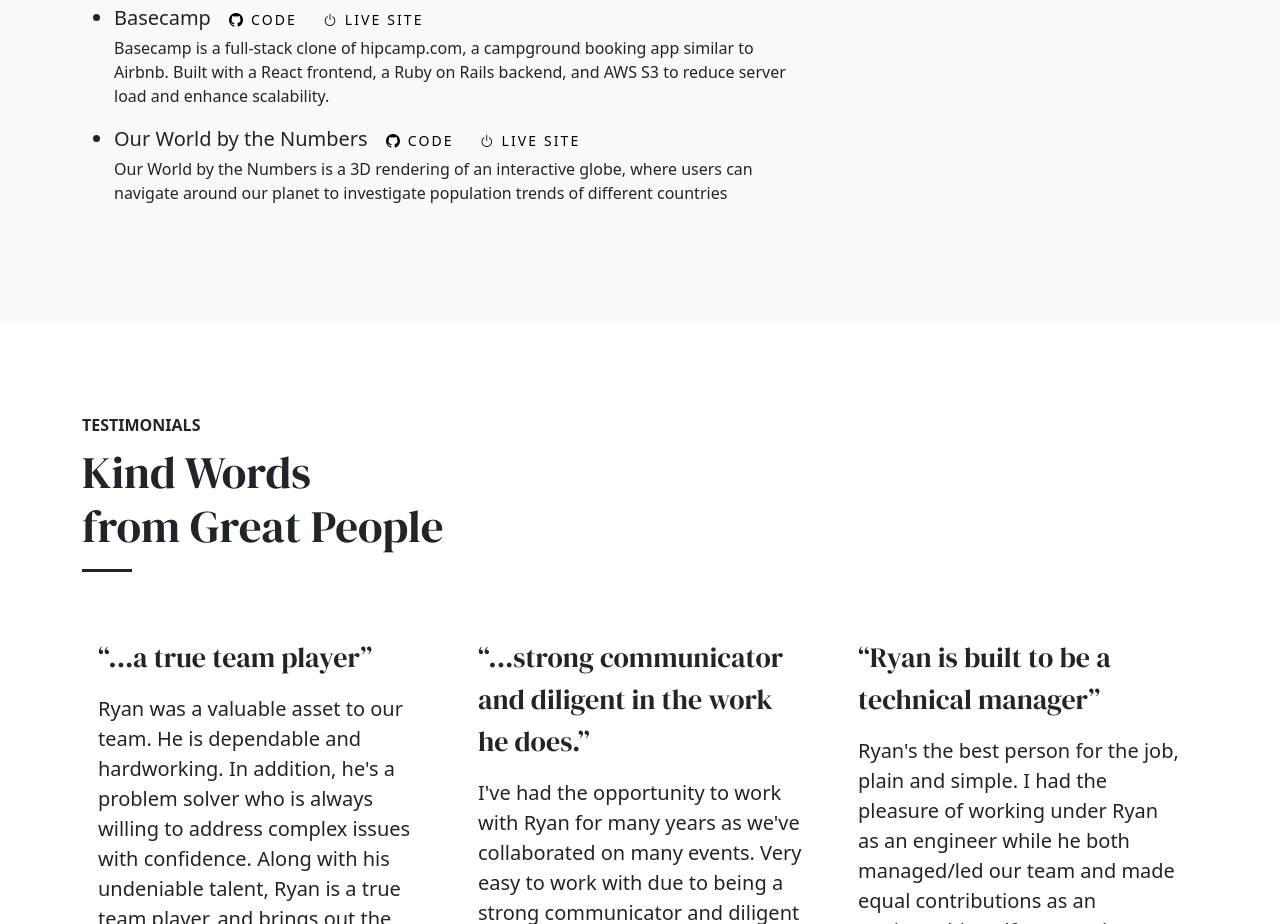
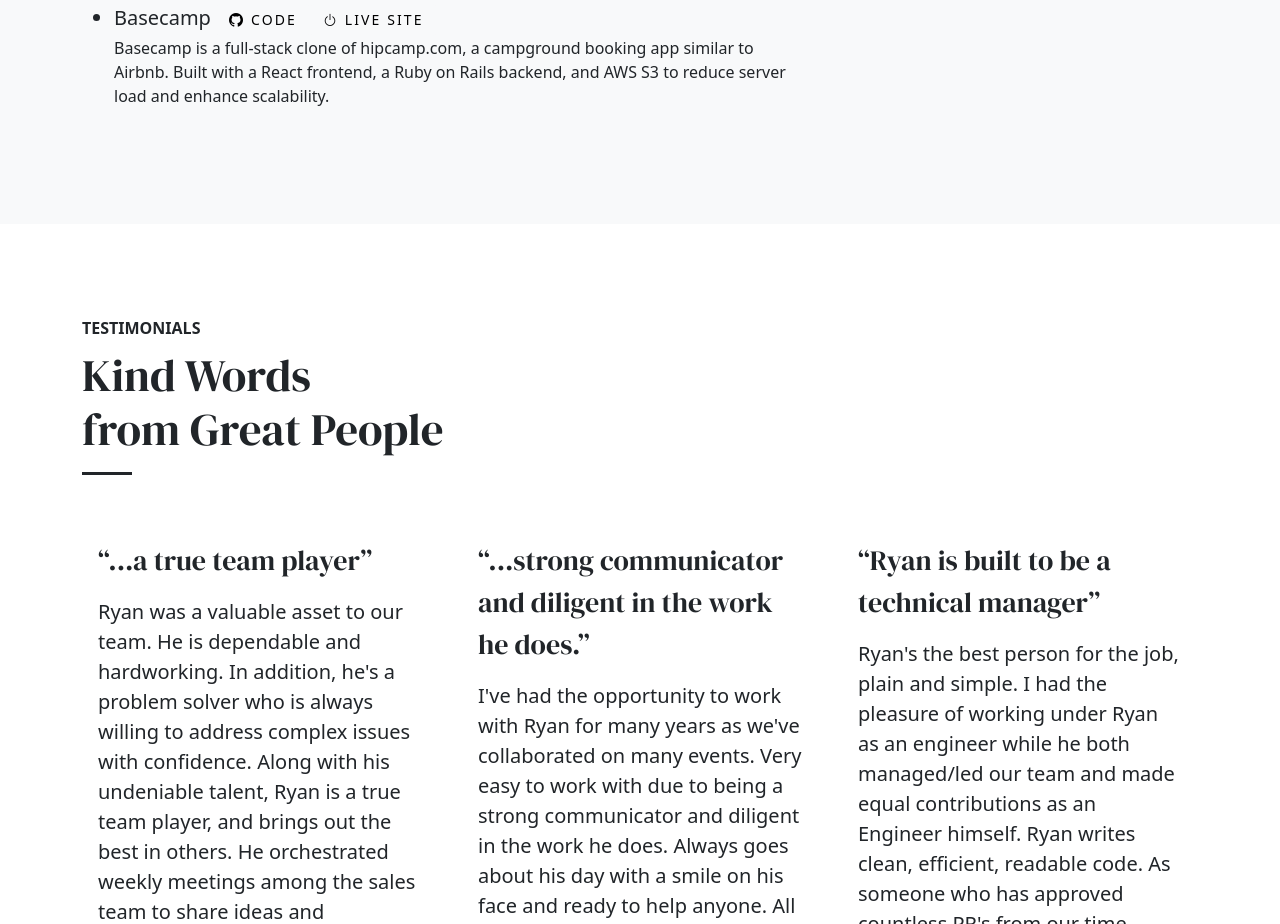
Before and after one commit to Rymul/rymul.github.io, a plain HTML site: page index.html in a window 1280 px wide. Shown: the part 2700-3624 px from the top of the page. Drawn offline with nearby package versions, Linux system fonts and the light colour scheme.

Commit message:
remove owbtn project

```diff
--- a/index.html
+++ b/index.html
@@ -257,8 +257,8 @@
           <ul class='lead'>
             <li class="op-li">Basecamp    <a target="_blank" href='https://github.com/Rymul/basecamp' class='btn btn-sm btn-light'><i class="bi-github"></i> Code</a><a target="_blank" href='https://base-camp.herokuapp.com' class='btn btn-sm btn-light'><i class="bi-power"></i> Live Site</a></li>
             <p class='op-p'>Basecamp is a full-stack clone of hipcamp.com, a campground booking app similar to Airbnb. Built with a React frontend, a Ruby on Rails backend, and AWS S3 to reduce server load and enhance scalability.</p>
-            <li class="op-li">Our World by the Numbers    <a target="_blank" href='https://github.com/Rymul/global-population-visualization' class='btn btn-sm btn-light'><i class="bi-github"></i> Code</a><a target="_blank" href='https://rymul.github.io/global-population-visualization' class='btn btn-sm btn-light'><i class="bi-power"></i> Live Site</a></li>
-            <p class='op-p'>Our World by the Numbers is a 3D rendering of an interactive globe, where users can navigate around our planet to investigate population trends of different countries</p>
+            <!-- <li class="op-li">Our World by the Numbers    <a target="_blank" href='https://github.com/Rymul/global-population-visualization' class='btn btn-sm btn-light'><i class="bi-github"></i> Code</a><a target="_blank" href='https://rymul.github.io/global-population-visualization' class='btn btn-sm btn-light'><i class="bi-power"></i> Live Site</a></li>
+            <p class='op-p'>Our World by the Numbers is a 3D rendering of an interactive globe, where users can navigate around our planet to investigate population trends of different countries</p> -->
             <!-- <li>App Development</li>
             <li>Go to Market Strategy</li>
             <li>MVP Design and Implementation</li> -->
```
